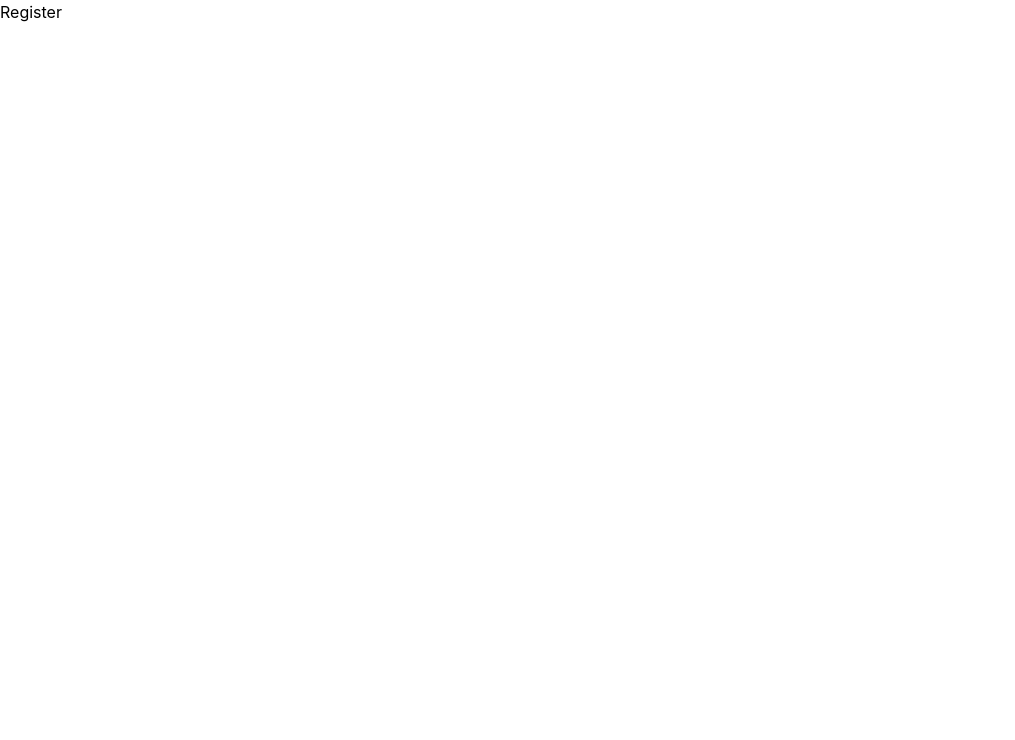
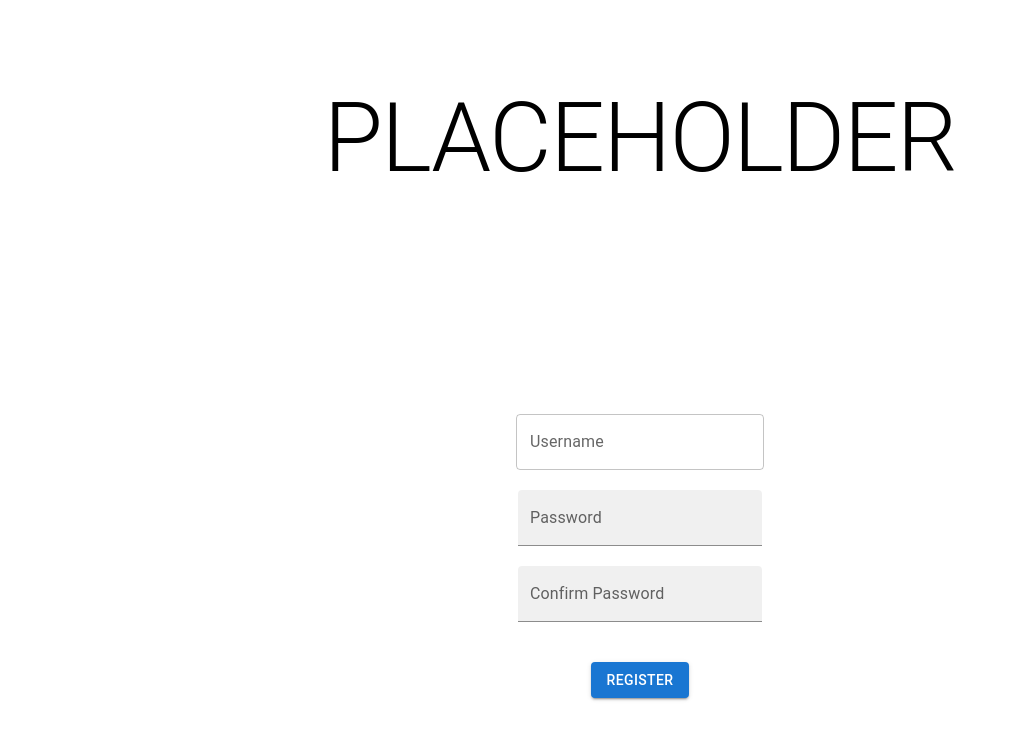
Before and after one commit to LouisNguyen1409/Hackathon2024, a React (Vite) app in the folder fe/front-end/: page /register in a window 1280 px wide. Shown: the top 740 px of the page, without its empty margins (0-1015 px from the left). Built offline with nearby package versions, Linux system fonts and the light colour scheme.

Commit message:
register

```diff
--- a/fe/front-end/src/components/Register.jsx
+++ b/fe/front-end/src/components/Register.jsx
@@ -1,9 +1,76 @@
-import React from 'react'
+import * as React from "react";
+import Box from "@mui/material/Box";
+import TextField from "@mui/material/TextField";
+import Button from "@mui/material/Button";
+import { Typography } from "@mui/material";
 
-const Register = () => {
-	return (
-		<div>Register</div>
-	)
+export default function Register() {
+  const [username, setUserName] = React.useState("");
+  const [password, setPassword] = React.useState("");
+  const [password2, setPassword2] = React.useState("");
+
+
+  function handleSubmit(e) {
+    console.log(username);
+    console.log(password);
+    console.log(password2)
+  }
+  return (
+    <Box
+      component="form"
+      sx={{
+        display: "flex",
+        flexDirection: "column",
+        alignItems: "center",
+        justifyContent: "center",
+        height: "100vh", // Makes the form take full viewport height
+        padding: "20px",
+        borderRadius: "8px",
+      }}
+      noValidate
+      autoComplete="off"
+    >
+      <Typography
+        style={{
+          marginBottom: "200px",
+        }}
+        variant="h1"
+        component="h2"
+      >
+        PLACEHOLDER
+      </Typography>
+      <TextField
+        style={{ margin: "20px" }}
+        id="username"
+        name="username"
+        label="Username"
+        variant="outlined"
+        onChange={(e) => setUserName(e.target.value)}
+      />
+      <TextField
+        id="password"
+        name="password"
+        type="password"
+        label="Password"
+        variant="filled"
+        onChange={(e) => setPassword(e.target.value)}
+      />
+	<TextField
+		style={{ margin: "20px" }}
+        id="password"
+        name="password"
+        type="password"
+        label="Confirm Password"
+        variant="filled"
+        onChange={(e) => setPassword2(e.target.value)}
+      />
+      <Button
+        style={{ margin: "20px" }}
+        variant="contained"
+        onClick={() => handleSubmit()}
+      >
+        Register
+      </Button>
+    </Box>
+  );
 }
-
-export default Register
```
